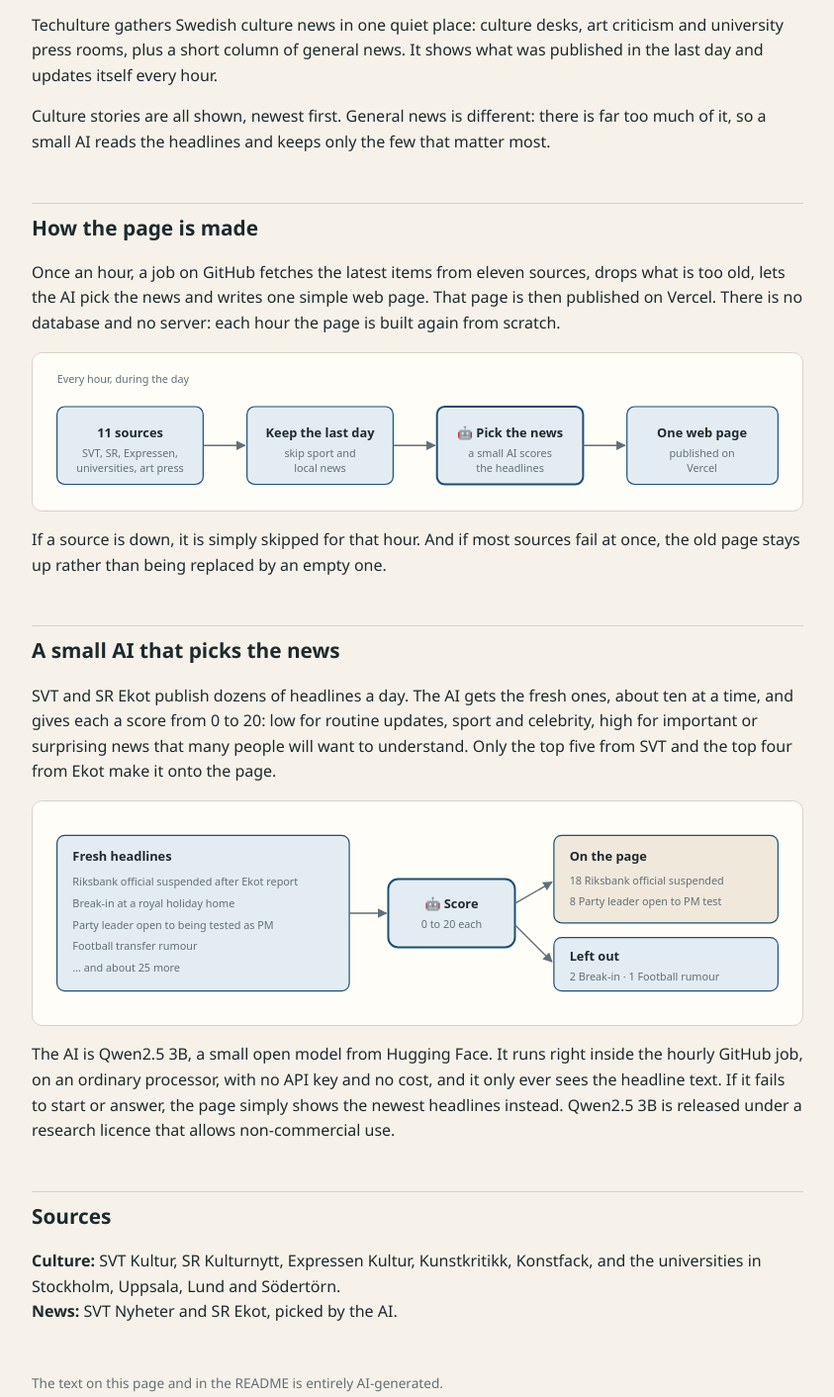
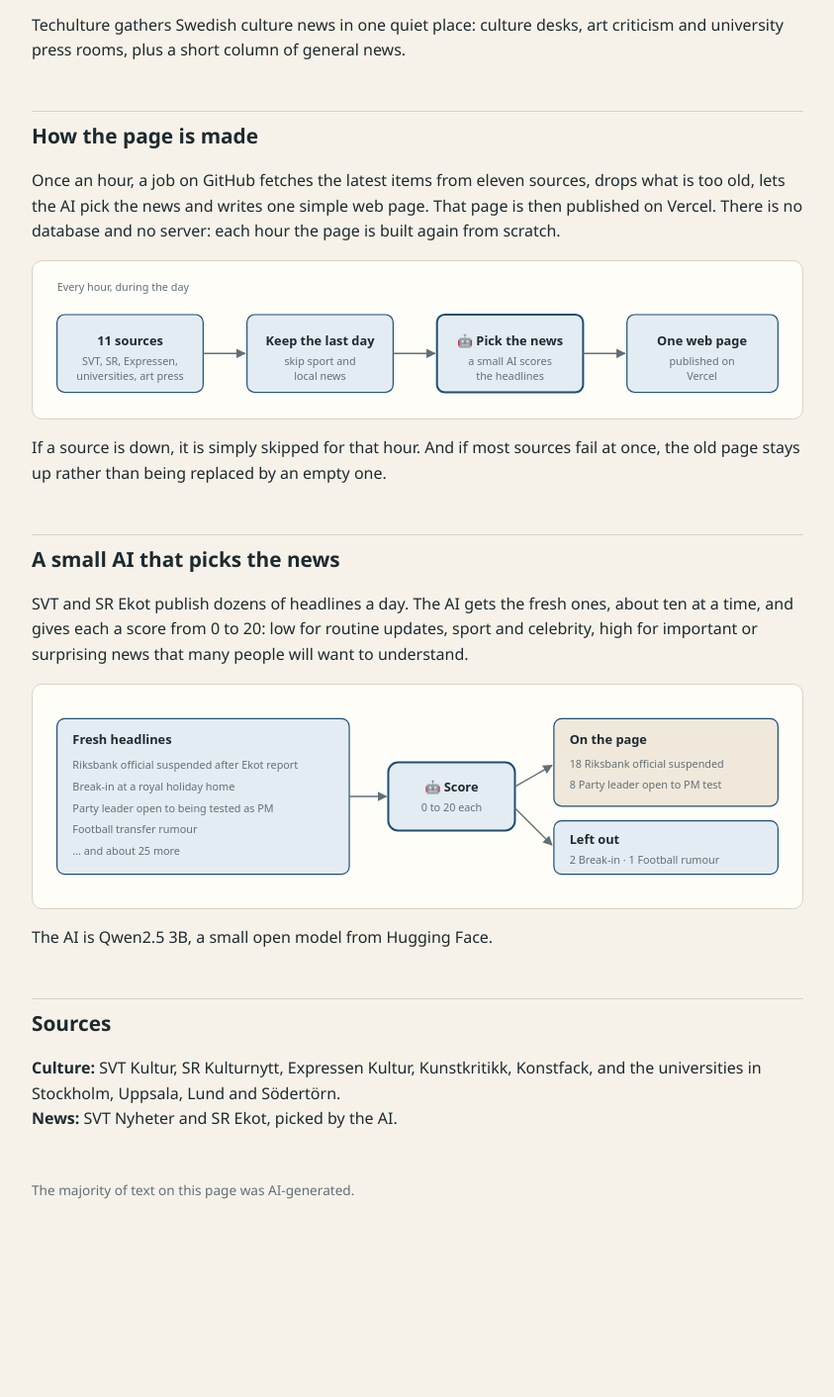
Before and after one commit to tyckeckse/techulture, a plain HTML site: page presentation/index.html in a window 1280 px wide. Shown: the part 316-1728 px from the top of the page at 99% size, without its empty margins (218-1061 px from the left). After the commit the page ends 1593 px from the top, so only its background shows below. Drawn offline with Linux system fonts and the light colour scheme.

Commit message:
Shorten README and presentation page
Co-Authored-By: Claude Opus 5.5 <noreply@anthropic.com>

```diff
--- a/presentation/index.html
+++ b/presentation/index.html
@@ -74,8 +74,7 @@
     </header>
 
     <h2>What it does</h2>
-    <p>Techulture gathers Swedish culture news in one quiet place: culture desks, art criticism and university press rooms, plus a short column of general news. It shows what was published in the last day and updates itself every hour.</p>
-    <p>Culture stories are all shown, newest first. General news is different: there is far too much of it, so a small AI reads the headlines and keeps only the few that matter most.</p>
+    <p>Techulture gathers Swedish culture news in one quiet place: culture desks, art criticism and university press rooms, plus a short column of general news.</p>
 
     <h2>How the page is made</h2>
     <p>Once an hour, a job on GitHub fetches the latest items from eleven sources, drops what is too old, lets the AI pick the news and writes one simple web page. That page is then published on Vercel. There is no database and no server: each hour the page is built again from scratch.</p>
@@ -85,17 +84,17 @@
     <p>If a source is down, it is simply skipped for that hour. And if most sources fail at once, the old page stays up rather than being replaced by an empty one.</p>
 
     <h2>A small AI that picks the news</h2>
-    <p>SVT and SR Ekot publish dozens of headlines a day. The AI gets the fresh ones, about ten at a time, and gives each a score from 0 to 20: low for routine updates, sport and celebrity, high for important or surprising news that many people will want to understand. Only the top five from SVT and the top four from Ekot make it onto the page.</p>
+    <p>SVT and SR Ekot publish dozens of headlines a day. The AI gets the fresh ones, about ten at a time, and gives each a score from 0 to 20: low for routine updates, sport and celebrity, high for important or surprising news that many people will want to understand.</p>
     <div class="diagram">
       <img src="picking-the-news.svg" alt="Headlines get scores from the AI and only the highest scored are shown">
     </div>
-    <p>The AI is Qwen2.5 3B, a small open model from Hugging Face. It runs right inside the hourly GitHub job, on an ordinary processor, with no API key and no cost, and it only ever sees the headline text. If it fails to start or answer, the page simply shows the newest headlines instead. Qwen2.5 3B is released under a research licence that allows non-commercial use.</p>
+    <p>The AI is Qwen2.5 3B, a small open model from Hugging Face.</p>
 
     <h2>Sources</h2>
     <p><strong>Culture:</strong> SVT Kultur, SR Kulturnytt, Expressen Kultur, Kunstkritikk, Konstfack, and the universities in Stockholm, Uppsala, Lund and Södertörn.<br>
     <strong>News:</strong> SVT Nyheter and SR Ekot, picked by the AI.</p>
 
-    <footer>The text on this page and in the README is entirely AI-generated.</footer>
+    <footer>The majority of text on this page was AI-generated.</footer>
   </main>
 </body>
 </html>
```
Also changed, not shown: 1 other file.
